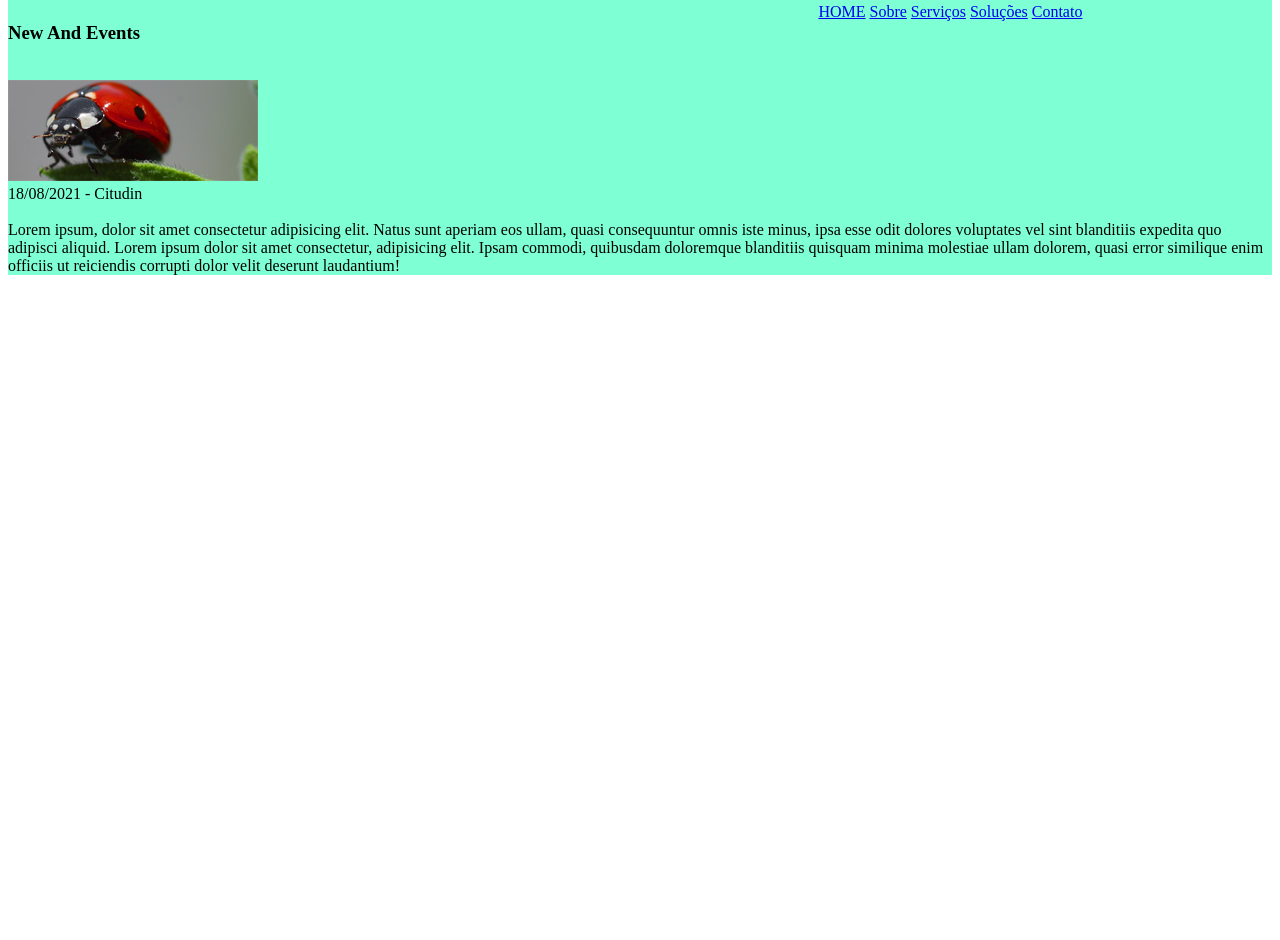
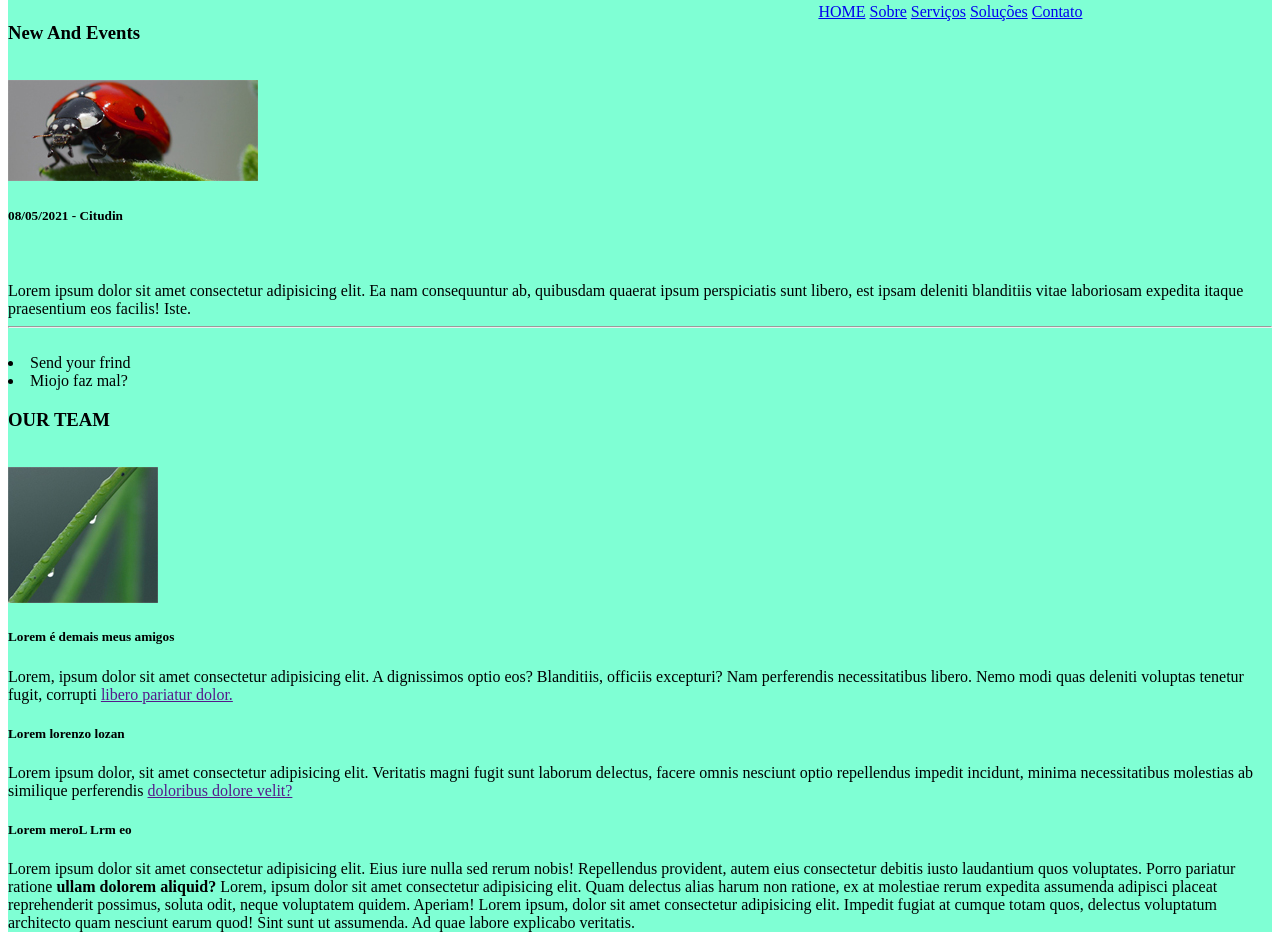
Before and after one commit to LeoOliv-R6/Checkpoint02, a plain HTML site: page HTML.html/index.html in a window 1280 px wide. Shown: the part 209-1149 px from the top of the page. Before the commit the page ends 800 px from the top, so only its background shows below. Drawn offline with Linux system fonts and the light colour scheme; files whose address does not match are found by name.

Commit message:
pagina quase concluida

```diff
--- a/HTML.html/index.html
+++ b/HTML.html/index.html
@@ -23,23 +23,42 @@
                 </nav>
             </div>
         </header>
+        <div class="Joaninha">
+            <h3 class = new> New And Events </h3>
+            <br>
+            <img src="/IMG.img/free-flash-templates.jpg" alt="Joaninha">
+            <h5>08/05/2021 - Citudin</h5>
+            <br>
+            <br>
+            Lorem ipsum dolor sit amet consectetur adipisicing elit. Ea nam
+            consequuntur ab, quibusdam quaerat ipsum perspiciatis sunt libero,
+            est ipsam deleniti blanditiis vitae laboriosam expedita itaque praesentium eos facilis! Iste.
+            <br>
+            <hr>
+            <br>
+            <li>Send your frind</li>
+            <li>Miojo faz mal?</li>
+        </div>
         <div>
-            <nav>
-                 <div>
-                    <h3 class = new> New And Events </h3>
-                    <br>
-                    <img src="/IMG.img/free-flash-templates.jpg" alt="Joaninha">
-                  </div>
-                  <div>
-                    18/08/2021 - Citudin
-                  </div>
-                    <br>
-                  <div>
-                    Lorem ipsum, dolor sit amet consectetur adipisicing elit. Natus sunt aperiam eos ullam, quasi consequuntur omnis iste minus, ipsa esse odit dolores voluptates vel sint blanditiis expedita quo adipisci aliquid.
-                    Lorem ipsum dolor sit amet consectetur, adipisicing elit. Ipsam commodi, quibusdam doloremque blanditiis quisquam minima molestiae ullam dolorem, quasi error similique enim officiis ut reiciendis corrupti dolor velit deserunt laudantium!
-                  </div>
-                </div>
-            </nav>
+            <h3>OUR TEAM</h3>
+            <br>
+            <img src="/IMG.img/./team.jpg" alt="Team">
+            <h5>Lorem é demais meus amigos</h5>
+            Lorem, ipsum dolor sit amet consectetur adipisicing elit. A dignissimos optio eos? Blanditiis, officiis excepturi? Nam perferendis necessitatibus libero. Nemo modi quas deleniti voluptas tenetur fugit, corrupti <a href="">libero pariatur dolor.</a>
+            <br>
+            <h5>Lorem lorenzo lozan</h5>
+            Lorem ipsum dolor, sit amet consectetur adipisicing elit. Veritatis magni fugit sunt laborum delectus, facere omnis nesciunt optio
+            repellendus impedit incidunt, minima necessitatibus molestias ab similique perferendis <a href="">doloribus dolore velit?</a>
+            <br>
+            <h5>Lorem meroL Lrm eo</h5>
+            Lorem ipsum dolor sit amet consectetur adipisicing elit.
+            Eius iure nulla sed rerum nobis! Repellendus provident,
+            autem eius consectetur debitis iusto laudantium quos voluptates.
+            Porro pariatur ratione <b>ullam dolorem aliquid?</b>
+            Lorem, ipsum dolor sit amet consectetur adipisicing elit.
+            Quam delectus alias harum non ratione, ex at molestiae rerum expedita assumenda adipisci placeat reprehenderit possimus,
+            soluta odit, neque voluptatem quidem. Aperiam!
+            Lorem ipsum, dolor sit amet consectetur adipisicing elit. Impedit fugiat at cumque totam quos, delectus voluptatum architecto quam nesciunt earum quod! Sint sunt ut assumenda. Ad quae labore explicabo veritatis.
         </div>
     </div>
 </body>
```
